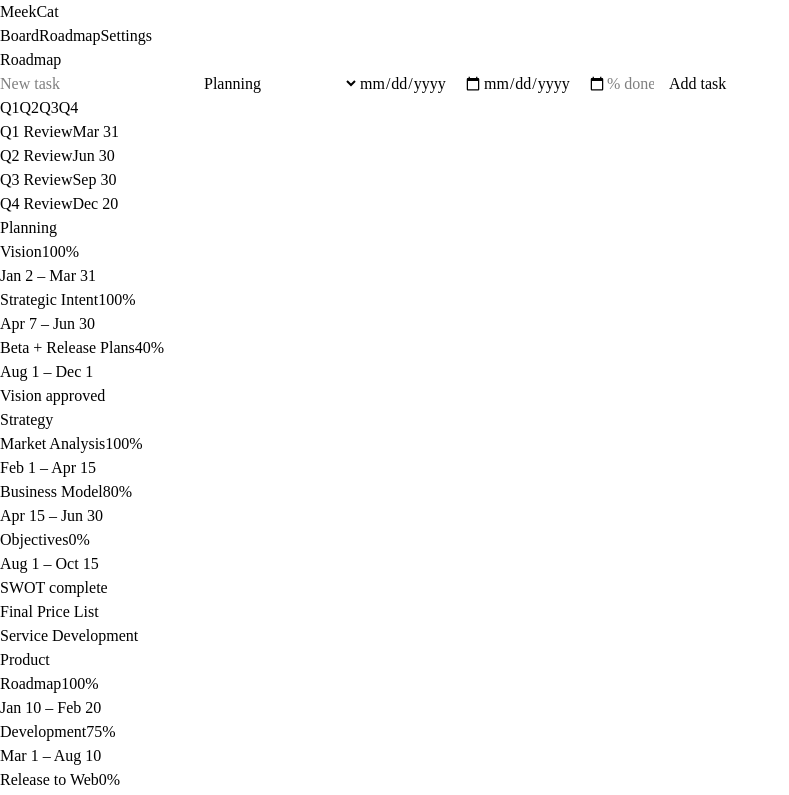
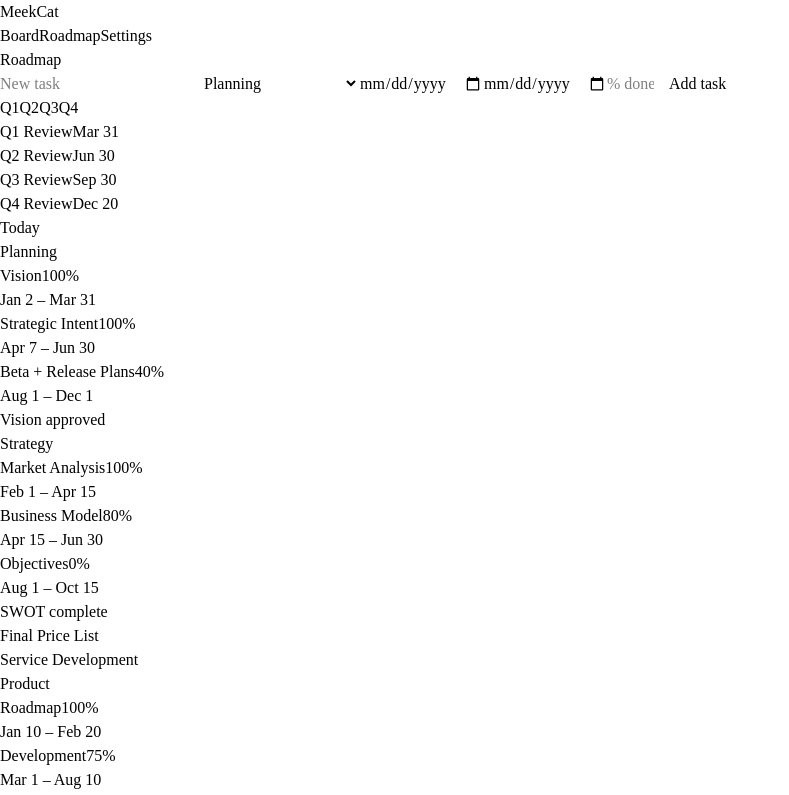
Before and after one commit to Brannach/MeekCat, a React (Vite) app in the folder client/: page /roadmap in a window 1280 px wide. Shown: the top 795 px of the page, without its empty margins (0-789 px from the left). Built offline with nearby package versions, Linux system fonts and the light colour scheme.

Commit message:
Adding today marker

```diff
--- a/client/index.html
+++ b/client/index.html
@@ -3,7 +3,7 @@
   <head>
     <meta charset="UTF-8" />
     <meta name="viewport" content="width=device-width, initial-scale=1.0" />
-    <title>Hello World — React + Node</title>
+    <title>MeekCat</title>
   </head>
   <body>
     <div id="root"></div>
--- a/client/src/pages/RoadmapPage.jsx
+++ b/client/src/pages/RoadmapPage.jsx
@@ -59,6 +59,12 @@ function formatShort(dateStr) {
     return new Date(`${dateStr}T00:00:00`).toLocaleDateString('en-US', { month: 'short', day: 'numeric' });
 }
 
+function todayISO() {
+    const d = new Date();
+    const pad = n => String(n).padStart(2, '0');
+    return `${d.getFullYear()}-${pad(d.getMonth() + 1)}-${pad(d.getDate())}`;
+}
+
 export default function RoadmapPage() {
     const [items, setItems] = useState(initialItems);
     const [milestones] = useState(initialMilestones);
@@ -68,6 +74,11 @@ export default function RoadmapPage() {
     const [start, setStart] = useState('');
     const [end, setEnd] = useState('');
     const [percent, setPercent] = useState('');
+
+    const today = todayISO();
+    const todayPct = toPct(today);
+    const showToday = todayPct >= 0 && todayPct <= 100; // hide if outside the 2026 domain
+
 
     function addItem(e) {
         e.preventDefault();
@@ -120,6 +131,12 @@ export default function RoadmapPage() {
                                 <span className="review-flag" />
                             </div>
                         ))}
+                        {showToday && (
+                            <div className="today-marker" style={{ left: `${todayPct}%` }}
+                                 aria-label={`Today, ${formatShort(today)}`} title={`Today — ${formatShort(today)}`}>
+                                <span className="today-label">Today</span>
+                            </div>
+                        )}
                     </div>
                 </div>
 
@@ -131,6 +148,9 @@ export default function RoadmapPage() {
                             {QUARTERS.map(q => (
                                 <div key={q.key} className="gridline" style={{ left: `${toPct(q.start)}%` }} />
                             ))}
+                            {showToday && (
+                                <div className="today-line" style={{ left: `${todayPct}%` }} aria-hidden="true" />
+                            )}
 
                             {items.filter(i => i.category === cat.key).map(item => {
                                 const left = toPct(item.start);
--- a/client/src/styles.css
+++ b/client/src/styles.css
@@ -92,3 +92,8 @@
 .lane-milestone { @apply absolute bottom-0 top-0; }
 .lane-milestone-label { @apply absolute left-0 top-0 -translate-x-1/2 whitespace-nowrap text-[10px] font-medium text-slate-600 dark:text-slate-300; }
 .lane-milestone-marker { @apply absolute left-0 top-6 h-3 w-3 -translate-x-1/2 -translate-y-1/2 rotate-45 border-2 border-white bg-slate-700 shadow dark:border-slate-800 dark:bg-slate-200; }
+
+/* Today marker */
+.today-line   { @apply absolute bottom-0 top-0 z-10 w-0.5 -translate-x-1/2 bg-rose-500; }
+.today-marker { @apply absolute top-0 flex -translate-x-1/2 flex-col items-center; }
+.today-label  { @apply rounded bg-rose-500 px-1.5 py-0.5 text-[10px] font-semibold text-white shadow; }
```
